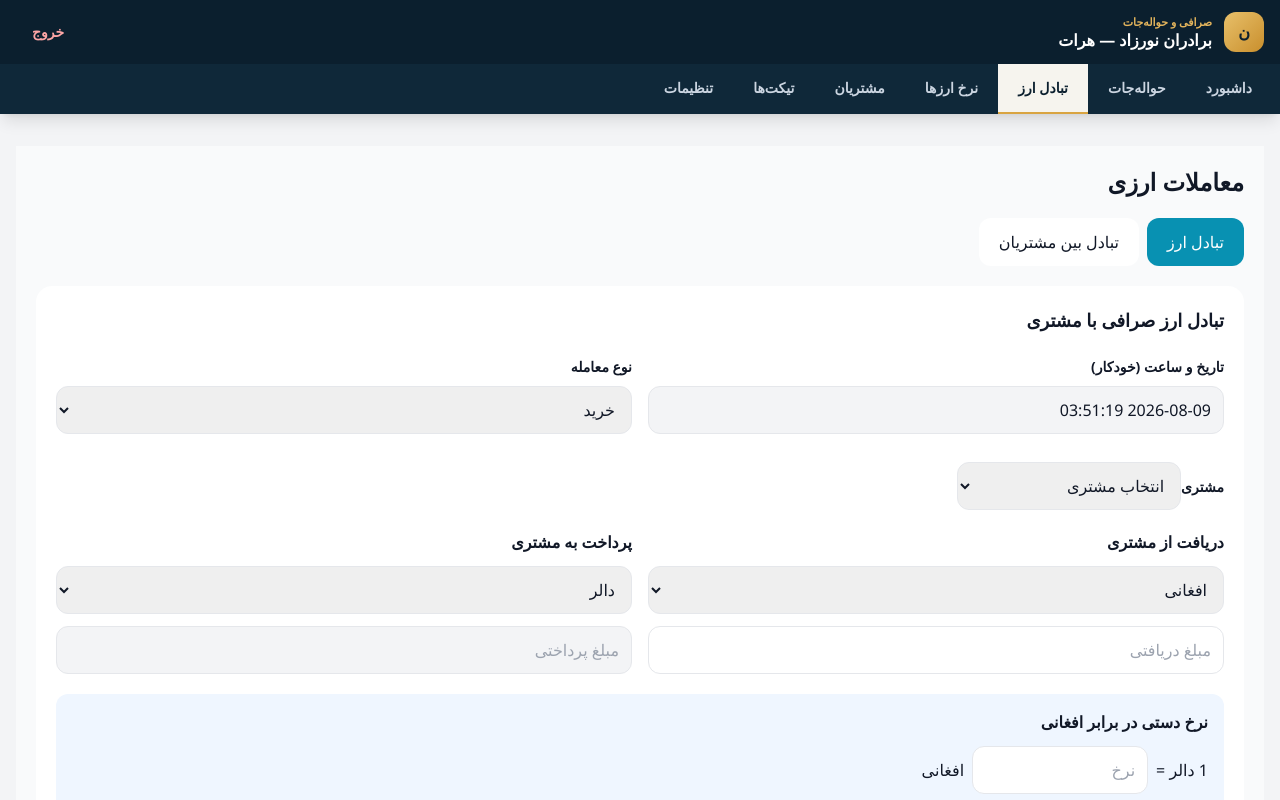
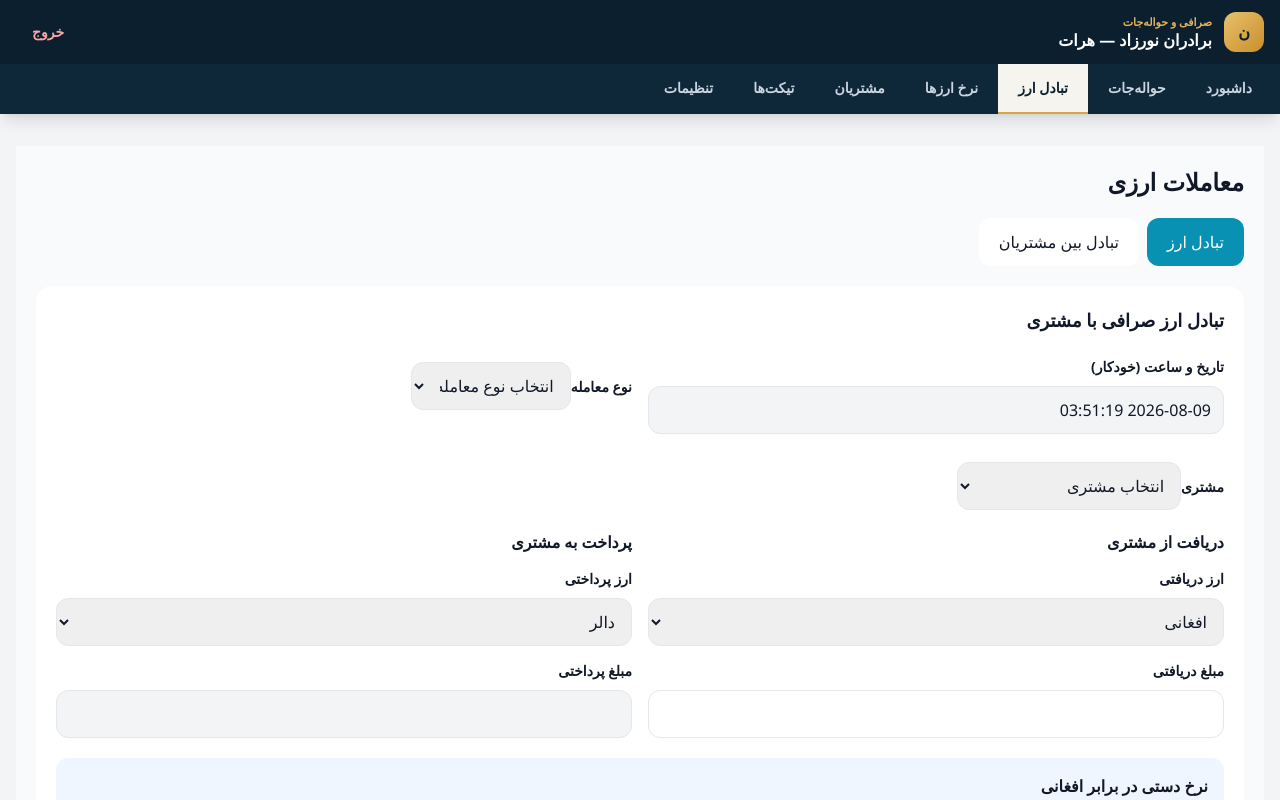
Before and after one commit to nasirahmadrahmati19-hue/exchange-admin, a Next.js app: page /dashboard/trades in a window 1280 px wide. Shown: the top 800 px of the page. Built offline with nearby package versions, Linux system fonts and the light colour scheme; sample sign-in values are in the browser's storage; a small style sheet from the web is missing.

Commit message:
Enhance exchange form with dealType and clean up code
Added optional dealType field to ExchangeFormErrors and updated related state management. Removed unnecessary comments and improved type handling for exchangeDealType.

```diff
--- a/app/dashboard/trades/page.tsx
+++ b/app/dashboard/trades/page.tsx
@@ -34,6 +34,7 @@ type Transaction = {
 };
 
 type ExchangeFormErrors = {
+  dealType?: string;
   customer?: string;
   receivedAmount?: string;
   rate?: string;
@@ -58,14 +59,6 @@ const labels: Record<Currency, string> = {
   PKR: "کلدار",
 };
 
-/*
-  واحد ارزها:
-
-  1 دلار
-  1 یورو
-  1000 تومان
-  1000 کلدار
-*/
 const rateUnits: Record<Currency, number> = {
   AFN: 1,
   USD: 1,
@@ -146,10 +139,6 @@ function getAfnForeign(
   return null;
 }
 
-/*
-  برای نرخ مستقیم، بهتر است معمولاً ارز قوی‌تر به عنوان مبنا انتخاب شود:
-  USD > EUR > PKR > IRR
-*/
 function preferredDirectBase(
   a: Currency,
   b: Currency
@@ -183,14 +172,6 @@ function getDirectCounter(
   return null;
 }
 
-/*
-  وقتی یک طرف افغانی است:
-
-  مثال:
-  1 USD = 50 AFN
-  1000 IRR = 0.38 AFN
-  1000 PKR = 250 AFN
-*/
 function convertAfnRate(
   amount: number,
   from: Currency,
@@ -217,26 +198,6 @@ function convertAfnRate(
   return 0;
 }
 
-/*
-  نرخ مستقیم:
-
-  rate یعنی:
-  rateUnits[base] از ارز base = rate از ارز counter
-
-  مثال:
-  base = USD
-  counter = IRR
-  rate = 131578.95
-
-  یعنی:
-  1 USD = 131578.95 IRR
-
-  اگر base = IRR:
-  rate = 0.0076
-
-  یعنی:
-  1000 IRR = 0.0076 USD
-*/
 function convertDirectRate(
   amount: number,
   from: Currency,
@@ -304,8 +265,10 @@ export default function CurrencyExchangePage() {
 
   const [customer, setCustomer] = useState("");
 
-  const [exchangeDealType, setExchangeDealType] =
-    useState<DealType>("buy");
+  const [exchangeDealType, setExchangeDealType] = useState<
+    DealType | ""
+  >("");
+
   const [exchangeCommission, setExchangeCommission] = useState("0");
 
   const [receivedCurrency, setReceivedCurrency] =
@@ -568,6 +531,10 @@ export default function CurrencyExchangePage() {
   function validateExchange(): ExchangeFormErrors {
     const errs: ExchangeFormErrors = {};
 
+    if (!exchangeDealType) {
+      errs.dealType = "فیلد نوع معامله خالی است.";
+    }
+
     if (!customer) {
       errs.customer = "فیلد مشتری خالی است.";
     }
@@ -706,7 +673,7 @@ export default function CurrencyExchangePage() {
     const tx: Transaction = {
       id: newId(),
       type: "exchange",
-      dealType: exchangeDealType,
+      dealType: exchangeDealType as DealType,
       date: new Date().toISOString(),
       customerId: customer,
       fromCurrency: receivedCurrency,
@@ -723,6 +690,7 @@ export default function CurrencyExchangePage() {
     setTransactions((x) => [tx, ...x]);
 
     setCustomer("");
+    setExchangeDealType("");
     setReceivedAmount("");
     setPaidAmount("");
     setRate("");
@@ -964,13 +932,23 @@ export default function CurrencyExchangePage() {
 
               <select
                 value={exchangeDealType}
-                onChange={(e) =>
+                onChange={(e) => {
                   setExchangeDealType(
-                    e.target.value as DealType
-                  )
-                }
-                className="h-12 w-full rounded-xl border px-3"
+                    e.target.value as DealType | ""
+                  );
+
+                  setExchangeErrors((prev) => ({
+                    ...prev,
+                    dealType: undefined,
+                  }));
+                }}
+                className={`h-12 w-full md:w-40 rounded-xl border px-3 ${
+                  exchangeErrors.dealType
+                    ? "border-red-500"
+                    : ""
+                }`}
               >
+                <option value="">انتخاب نوع معامله</option>
                 <option value="buy">خرید</option>
                 <option value="sell">فروش</option>
               </select>
@@ -988,6 +966,7 @@ export default function CurrencyExchangePage() {
               value={customer}
               onChange={(e) => {
                 setCustomer(e.target.value);
+
                 setExchangeErrors((prev) => ({
                   ...prev,
                   customer: undefined,
@@ -1012,12 +991,19 @@ export default function CurrencyExchangePage() {
           <div className="grid md:grid-cols-2 gap-4">
 
             <div className="space-y-3">
+
               <b>دریافت از مشتری</b>
+
+              <div className="space-y-2">
+                <label className="text-sm font-bold">
+                  ارز دریافتی
+                </label>
 
                 {currencySelect(
                   receivedCurrency,
                   (v) => {
                     setReceivedCurrency(v);
+
                     setExchangeErrors((prev) => ({
                       ...prev,
                       rate: undefined,
@@ -1025,6 +1011,12 @@ export default function CurrencyExchangePage() {
                     }));
                   }
                 )}
+              </div>
+
+              <div className="space-y-2">
+                <label className="text-sm font-bold">
+                  مبلغ دریافتی
+                </label>
 
                 <input
                   type="number"
@@ -1033,13 +1025,13 @@ export default function CurrencyExchangePage() {
                   value={receivedAmount}
                   onChange={(e) => {
                     setReceivedAmount(e.target.value);
+
                     setExchangeErrors((prev) => ({
                       ...prev,
                       receivedAmount: undefined,
                       paidAmount: undefined,
                     }));
                   }}
-                placeholder="مبلغ دریافتی"
                   className={`h-12 w-full rounded-xl border px-3 ${
                     exchangeErrors.receivedAmount
                       ? "border-red-500"
@@ -1048,13 +1040,22 @@ export default function CurrencyExchangePage() {
                 />
               </div>
 
+            </div>
+
             <div className="space-y-3">
+
               <b>پرداخت به مشتری</b>
+
+              <div className="space-y-2">
+                <label className="text-sm font-bold">
+                  ارز پرداختی
+                </label>
 
                 {currencySelect(
                   paidCurrency,
                   (v) => {
                     setPaidCurrency(v);
+
                     setExchangeErrors((prev) => ({
                       ...prev,
                       rate: undefined,
@@ -1062,11 +1063,16 @@ export default function CurrencyExchangePage() {
                     }));
                   }
                 )}
+              </div>
+
+              <div className="space-y-2">
+                <label className="text-sm font-bold">
+                  مبلغ پرداختی
+                </label>
 
                 <input
                   readOnly
                   value={paidAmount}
-                placeholder="مبلغ پرداختی"
                   className={`h-12 w-full rounded-xl border px-3 bg-gray-100 ${
                     exchangeErrors.paidAmount
                       ? "border-red-500"
@@ -1077,6 +1083,8 @@ export default function CurrencyExchangePage() {
 
             </div>
 
+          </div>
+
           {exchangeMode === "same" && (
             <div className="bg-gray-100 text-gray-700 rounded-xl p-4">
               ارز دریافت و پرداخت یکسان است؛ مبلغ پرداختی برابر مبلغ دریافتی خواهد بود.
@@ -1087,6 +1095,12 @@ export default function CurrencyExchangePage() {
             <div className="bg-blue-50 rounded-xl p-4 space-y-3">
 
               <b>نرخ دستی در برابر افغانی</b>
+
+              <div className="space-y-2">
+
+                <label className="text-sm font-bold">
+                  نرخ
+                </label>
 
                 <div className="flex flex-wrap items-center gap-2">
 
@@ -1102,13 +1116,13 @@ export default function CurrencyExchangePage() {
                     value={rate}
                     onChange={(e) => {
                       setRate(e.target.value);
+
                       setExchangeErrors((prev) => ({
                         ...prev,
                         rate: undefined,
                         paidAmount: undefined,
                       }));
                     }}
-                  placeholder="نرخ"
                     className={`h-12 w-44 rounded-xl border px-3 ${
                       exchangeErrors.rate
                         ? "border-red-500"
@@ -1120,6 +1134,8 @@ export default function CurrencyExchangePage() {
 
                 </div>
 
+              </div>
+
               <div className="text-xs text-gray-600">
                 مثال: 1 دلار = 50 افغانی، 1000 تومان = 0.38 افغانی، 1000 کلدار = 250 افغانی
               </div>
@@ -1163,6 +1179,7 @@ export default function CurrencyExchangePage() {
                       setExchangeDirectBase(
                         e.target.value as Currency
                       );
+
                       setExchangeErrors((prev) => ({
                         ...prev,
                         rate: undefined,
@@ -1200,13 +1217,13 @@ export default function CurrencyExchangePage() {
                       value={rate}
                       onChange={(e) => {
                         setRate(e.target.value);
+
                         setExchangeErrors((prev) => ({
                           ...prev,
                           rate: undefined,
                           paidAmount: undefined,
                         }));
                       }}
-                      placeholder="نرخ مستقیم"
                       className={`h-12 w-44 rounded-xl border px-3 ${
                         exchangeErrors.rate
                           ? "border-red-500"
@@ -1266,7 +1283,6 @@ export default function CurrencyExchangePage() {
               onChange={(e) =>
                 setExchangeCommission(e.target.value)
               }
-              placeholder="کارمزد"
               className="h-12 w-full rounded-xl border px-3"
             />
 
@@ -1326,12 +1342,20 @@ export default function CurrencyExchangePage() {
           <div className="grid md:grid-cols-2 gap-4">
 
             <div className="space-y-3">
+
               <b>فرستنده</b>
+
+              <div className="space-y-2">
+
+                <label className="text-sm font-bold">
+                  مشتری فرستنده
+                </label>
 
                 <select
                   value={sender}
                   onChange={(e) => {
                     setSender(e.target.value);
+
                     setTransferErrors((prev) => ({
                       ...prev,
                       sender: undefined,
@@ -1351,10 +1375,19 @@ export default function CurrencyExchangePage() {
                   ))}
                 </select>
 
+              </div>
+
+              <div className="space-y-2">
+
+                <label className="text-sm font-bold">
+                  ارز فرستنده
+                </label>
+
                 {currencySelect(
                   senderCurrency,
                   (v) => {
                     setSenderCurrency(v);
+
                     setTransferErrors((prev) => ({
                       ...prev,
                       transferRate: undefined,
@@ -1362,6 +1395,14 @@ export default function CurrencyExchangePage() {
                     }));
                   }
                 )}
+
+              </div>
+
+              <div className="space-y-2">
+
+                <label className="text-sm font-bold">
+                  مبلغ فرستنده
+                </label>
 
                 <input
                   type="number"
@@ -1370,28 +1411,39 @@ export default function CurrencyExchangePage() {
                   value={senderAmount}
                   onChange={(e) => {
                     setSenderAmount(e.target.value);
+
                     setTransferErrors((prev) => ({
                       ...prev,
                       senderAmount: undefined,
                       receiverAmount: undefined,
                     }));
                   }}
-                placeholder="مبلغ فرستنده"
                   className={`h-12 w-full rounded-xl border px-3 ${
                     transferErrors.senderAmount
                       ? "border-red-500"
                       : ""
                   }`}
                 />
+
+              </div>
+
             </div>
 
             <div className="space-y-3">
+
               <b>گیرنده</b>
+
+              <div className="space-y-2">
+
+                <label className="text-sm font-bold">
+                  مشتری گیرنده
+                </label>
 
                 <select
                   value={receiver}
                   onChange={(e) => {
                     setReceiver(e.target.value);
+
                     setTransferErrors((prev) => ({
                       ...prev,
                       receiver: undefined,
@@ -1411,10 +1463,19 @@ export default function CurrencyExchangePage() {
                   ))}
                 </select>
 
+              </div>
+
+              <div className="space-y-2">
+
+                <label className="text-sm font-bold">
+                  ارز گیرنده
+                </label>
+
                 {currencySelect(
                   receiverCurrency,
                   (v) => {
                     setReceiverCurrency(v);
+
                     setTransferErrors((prev) => ({
                       ...prev,
                       transferRate: undefined,
@@ -1423,16 +1484,26 @@ export default function CurrencyExchangePage() {
                   }
                 )}
 
+              </div>
+
+              <div className="space-y-2">
+
+                <label className="text-sm font-bold">
+                  مبلغ گیرنده
+                </label>
+
                 <input
                   readOnly
                   value={receiverAmount}
-                placeholder="مبلغ گیرنده"
                   className={`h-12 w-full rounded-xl border px-3 bg-gray-100 ${
                     transferErrors.receiverAmount
                       ? "border-red-500"
                       : ""
                   }`}
                 />
+
+              </div>
+
             </div>
 
           </div>
@@ -1447,6 +1518,12 @@ export default function CurrencyExchangePage() {
             <div className="bg-purple-50 rounded-xl p-4 space-y-3">
 
               <b>نرخ دستی در برابر افغانی</b>
+
+              <div className="space-y-2">
+
+                <label className="text-sm font-bold">
+                  نرخ
+                </label>
 
                 <div className="flex flex-wrap items-center gap-2">
 
@@ -1462,13 +1539,13 @@ export default function CurrencyExchangePage() {
                     value={transferRate}
                     onChange={(e) => {
                       setTransferRate(e.target.value);
+
                       setTransferErrors((prev) => ({
                         ...prev,
                         transferRate: undefined,
                         receiverAmount: undefined,
                       }));
                     }}
-                  placeholder="نرخ"
                     className={`h-12 w-44 rounded-xl border px-3 ${
                       transferErrors.transferRate
                         ? "border-red-500"
@@ -1480,6 +1557,8 @@ export default function CurrencyExchangePage() {
 
                 </div>
 
+              </div>
+
               <div className="text-xs text-gray-600">
                 مثال: 1 دلار = 50 افغانی، 1000 تومان = 0.38 افغانی، 1000 کلدار = 250 افغانی
               </div>
@@ -1523,6 +1602,7 @@ export default function CurrencyExchangePage() {
                       setTransferDirectBase(
                         e.target.value as Currency
                       );
+
                       setTransferErrors((prev) => ({
                         ...prev,
                         transferRate: undefined,
@@ -1560,13 +1640,13 @@ export default function CurrencyExchangePage() {
                       value={transferRate}
                       onChange={(e) => {
                         setTransferRate(e.target.value);
+
                         setTransferErrors((prev) => ({
                           ...prev,
                           transferRate: undefined,
                           receiverAmount: undefined,
                         }));
                       }}
-                      placeholder="نرخ مستقیم"
                       className={`h-12 w-44 rounded-xl border px-3 ${
                         transferErrors.transferRate
                           ? "border-red-500"
@@ -1626,7 +1706,6 @@ export default function CurrencyExchangePage() {
               onChange={(e) =>
                 setCommission(e.target.value)
               }
-              placeholder="کارمزد"
               className="h-12 w-full rounded-xl border px-3"
             />
 
```
Lines whose indentation alone changed are shown as unchanged.
